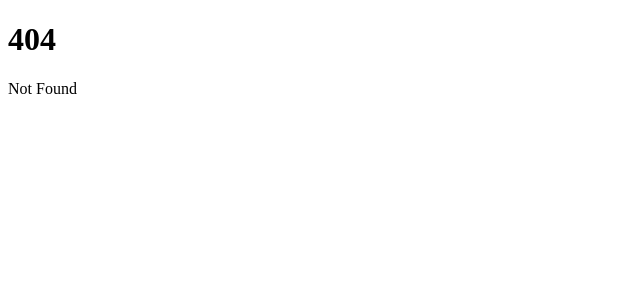
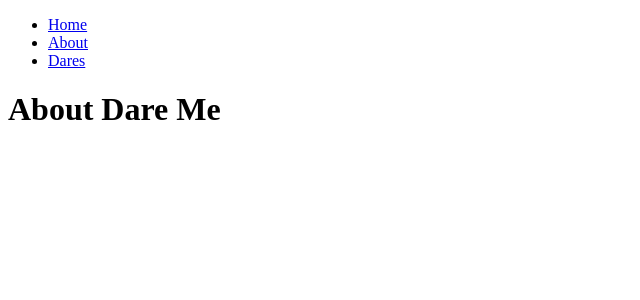
Before and after one commit to virtuous-cat/dare-me-svelte, a SvelteKit app: page /about in a window 1280 px wide. Before the commit this address had no page. Shown: the top 300 px of the page, without its empty margins (0-640 px from the left). Built offline with nearby package versions, Linux system fonts and the light colour scheme.

Commit message:
add routes and pages

```diff
--- /dev/null
+++ b/src/routes/(site)/+layout.svelte
@@ -0,0 +1,11 @@
+<header>
+  <nav>
+    <ul>
+      <li><a href="/">Home</a></li>
+      <li><a href="/about">About</a></li>
+      <li><a href="/dares">Dares</a></li>
+    </ul>
+  </nav>
+</header>
+
+<slot />
--- /dev/null
+++ b/src/routes/(site)/about/+page.svelte
@@ -0,0 +1 @@
+<h1>About Dare Me</h1>
--- /dev/null
+++ b/src/routes/(site)/dares/+page.svelte
@@ -0,0 +1 @@
+<h1>Dares</h1>
--- a/src/routes/+page.svelte
+++ /dev/null
@@ -1,2 +0,0 @@
-<h1>Welcome to SvelteKit</h1>
-<p>Visit <a href="https://kit.svelte.dev">kit.svelte.dev</a> to read the documentation</p>
--- /dev/null
+++ b/src/routes/games/[code]/+page.svelte
@@ -0,0 +1 @@
+<a href="/">Leave Game</a>
```
Also changed, not shown: src/routes/(site)/+page.svelte (added, +7 -0 lines).
